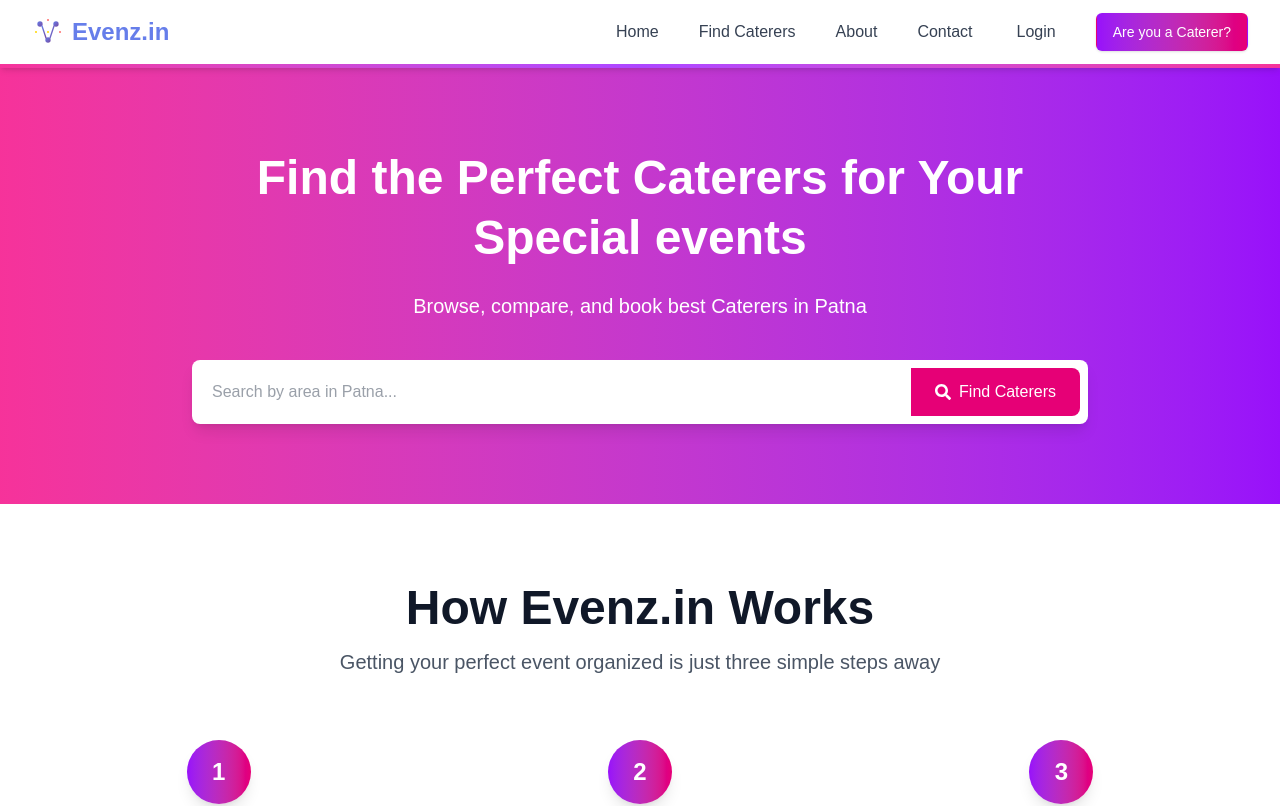
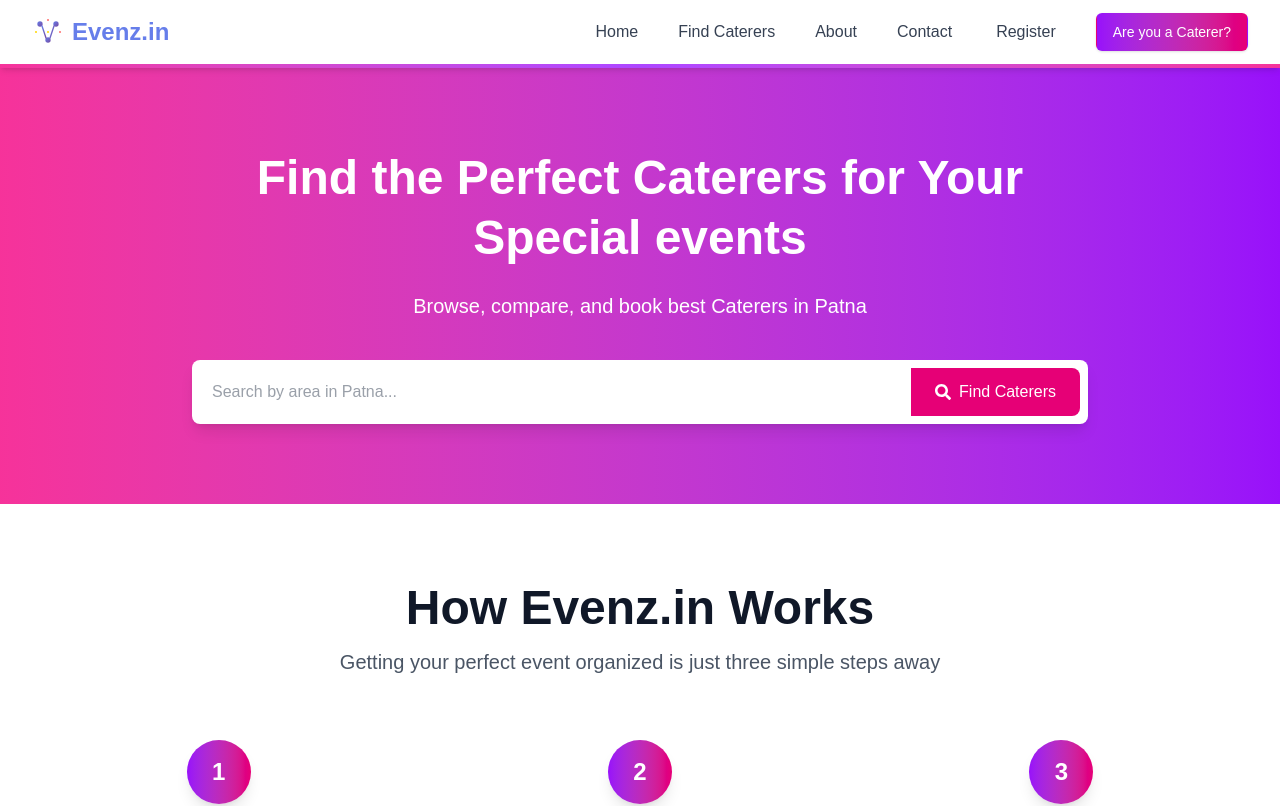
Before and after one commit to saurabh-kr12/evenz-mvp, a Next.js app in the folder evenz-clients/: page / in a window 1280 px wide. Shown: the top 806 px of the page. Built offline with nearby package versions, Linux system fonts and the light colour scheme; no server answers.

Commit message:
replaced login with register in the Navbar

```diff
--- a/evenz-clients/components/Navbar.js
+++ b/evenz-clients/components/Navbar.js
@@ -188,11 +188,11 @@ const Navbar = ({ User, setUser }) => {
                 Contact
               </Link>
               <Link
-                href="/login"
+                href="/register"
                 className="px-4 py-2 text-gray-700 hover:text-pink-600 font-medium transition duration-300 ease-in-out"
-                onClick={() => analytics.trackLinkClick('nav_login', 'login', 'authentication')}
+                onClick={() => analytics.trackLinkClick('nav_register', 'register', 'authentication')}
               >
-                Login
+                Register
               </Link>
               <a
                 href='https://vendors.evenz.in/register'
@@ -314,14 +314,14 @@ const Navbar = ({ User, setUser }) => {
                 Contact
               </Link>
               <Link
-                href="/login"
+                href="/register"
                 className="block px-3 py-2 rounded-md text-base font-medium text-gray-700 hover:text-pink-600 hover:bg-gray-50 transition duration-300 ease-in-out"
                 onClick={() => {
-                  analytics.trackLinkClick('mobile_login', 'login', 'mobile_nav');
+                  analytics.trackLinkClick('mobile_register', 'register', 'mobile_nav');
                   setMenuOpen(false);
                 }}
               >
-                Login
+                Register
               </Link>
               <a
                 href='https://vendors.evenz.in/register'
```
